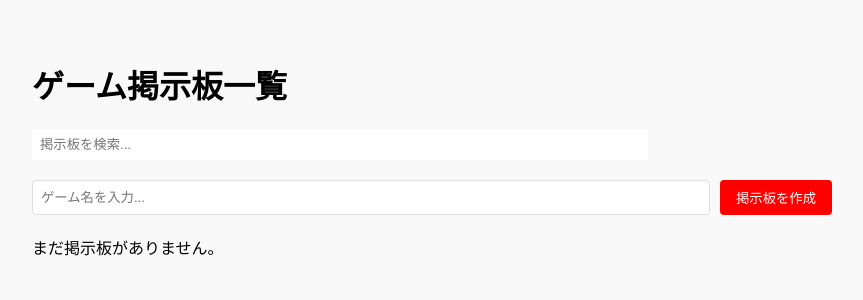
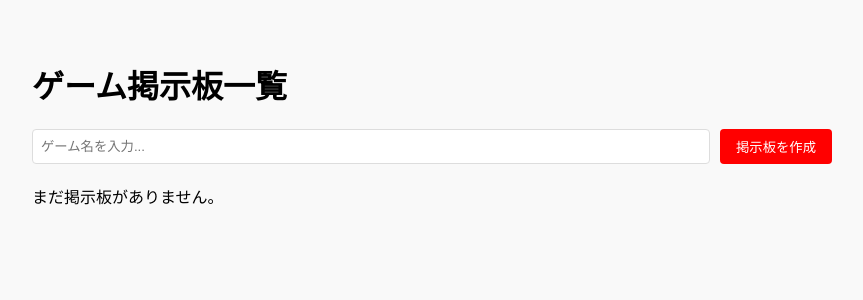
Before and after one commit to gamesdaanaa/search_project, a Django app: page /boards/ in a window 1280 px wide. Shown: the part 101-401 px from the top of the page, without its empty margins (208-1071 px from the left). Run offline with Django 5.2, Linux system fonts and the light colour scheme; the visitor is signed in with stand-in values (Sample User, id 1); data that the repository does not hold is empty.

Commit message:
Assistant checkpoint: Remove lower search bar from game boards page
Assistant generated file changes:
- gametube/templates/gametube/game_boards.html: Remove lower search bar

---

User prompt:

この掲示板一覧の下の検索バーいらない

```diff
--- a/gametube/templates/gametube/game_boards.html
+++ b/gametube/templates/gametube/game_boards.html
@@ -4,10 +4,6 @@
 {% block content %}
 <div class="boards-container">
     <h1>ゲーム掲示板一覧</h1>
-
-    <form method="GET" class="search-container">
-        <input type="text" name="q" value="{{ query }}" placeholder="掲示板を検索..." class="search-input">
-    </form>
 
     {% if user.is_authenticated %}
     <form method="post" class="board-form">
```
